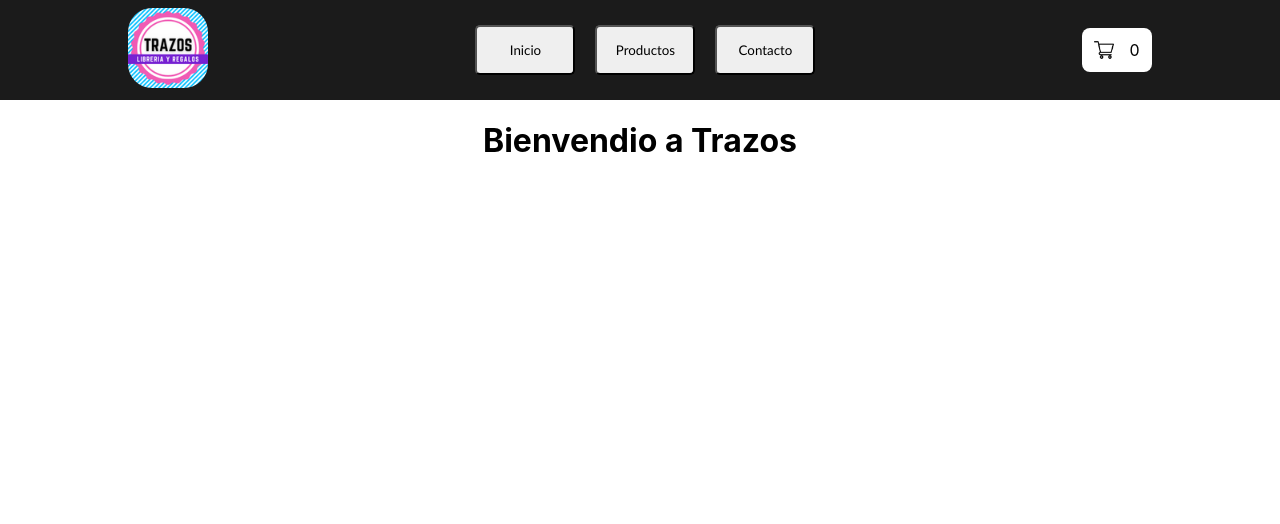
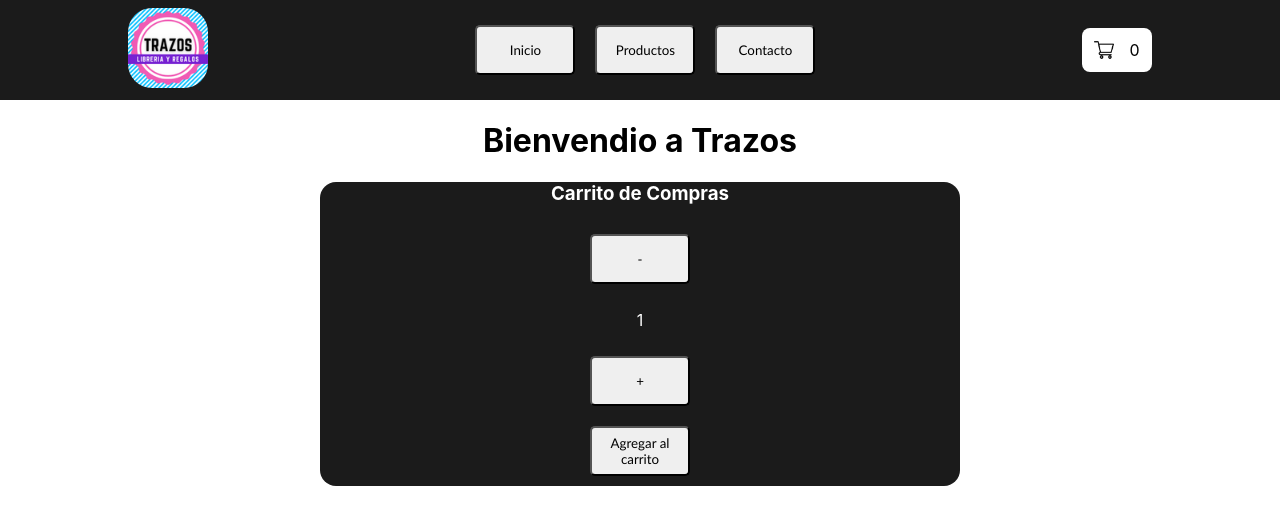
Before and after one commit to IvanHapo/Desafio-Reactjs, a React (Create React App) app: page / in a window 1280 px wide. Shown: the top 524 px of the page. Built offline with nearby package versions, Linux system fonts and the light colour scheme.

Commit message:
Desafio Compentes 2

```diff
--- a/src/App.js
+++ b/src/App.js
@@ -1,12 +1,19 @@
 import './App.css';
 import NavBar from './componentes/NavBar';
 import ItemListContainer from './componentes/ItemListContainer/ItemListContainer';
+import ItemCount from './componentes/ItemCount/ItemCount'
 
-function App() {
+const App = () => {
+
+  const handleOnAdd = (quantity) => {
+    console.log(`se agregaron ${quantity} productos`)
+  }
+
   return (
     <div className="App">
         <NavBar/>
         <ItemListContainer greeting='Bienvendio a Trazos'/>
+        <ItemCount initial={1} stock={10} onAdd={handleOnAdd}/>
     </div>
 
   );
--- /dev/null
+++ b/src/componentes/ItemCount/ItemCount.css
@@ -0,0 +1,22 @@
+/* No queira hacer posicionarlo asi pero no me acuerdo como hacerlo de la otra forma*/
+
+.fullCart{
+    text-align: center;
+    background-color: rgb(27, 27, 27);
+    color: white;
+    margin-left: 20rem;
+    margin-right: 20rem;
+    border-radius: 1rem;
+}
+.cardCount {
+    color: white;
+    text-align: center;
+}
+.cardCount2 {
+    text-align: center;
+}
+.addCarrito{
+    text-align: center;
+    margin-top: 30px;
+
+}
--- /dev/null
+++ b/src/componentes/ItemCount/ItemCount.js
@@ -0,0 +1,37 @@
+import './ItemCount.css'
+import { useState } from "react";
+
+
+const Counter = ({initial, stock, onAdd}) => {
+
+    const [count, setCount] = useState(initial)
+
+    const decrement = () => {
+        if(count > initial)
+        setCount(count - 1)
+    }
+
+    const increment = () => {
+        if(count < stock)
+        setCount(count + 1)
+    }
+
+    console.log(setCount)
+
+    return(
+        <div className='fullCart'>
+            <h3>Carrito de Compras</h3>
+            <div className="cardCount">
+                <button onClick={decrement}>-</button>
+                <p>{count} </p>
+                <button onClick={increment}>+</button>
+            </div>
+            <div className="cardCount2">
+                <button onClick={() => onAdd(count)}>Agregar al carrito</button>
+            </div>
+        </div>
+
+    )
+}
+
+export default Counter
```
Also changed, not shown: src/componentes/ClassCounter/ClassCounter.js (added, +32 -0 lines).
